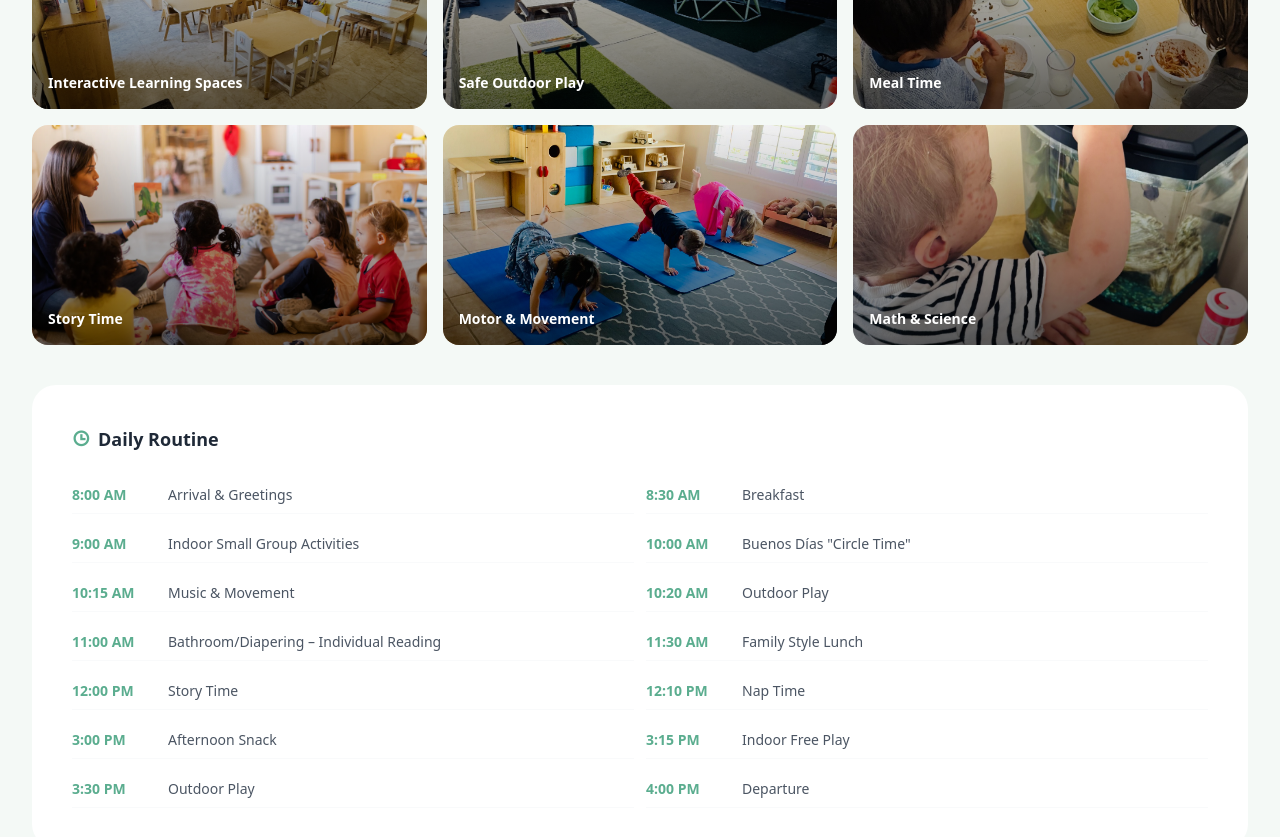
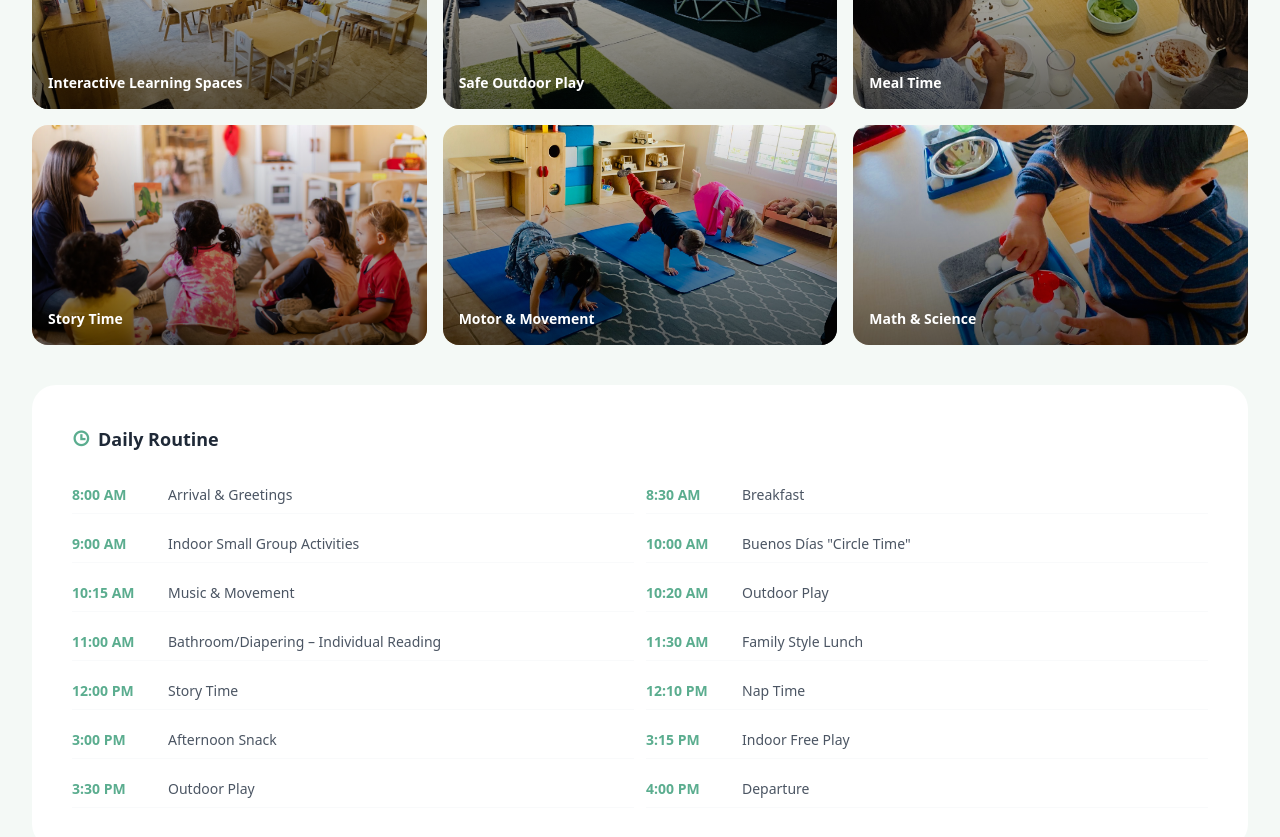
Before and after one commit to jtech4/Little-Aprendiz, a React (Vite) app: page / in a window 1280 px wide. Shown: the part 2440-3277 px from the top of the page. Built offline with nearby package versions, Linux system fonts and the light colour scheme.

Commit message:
Update page.tsx

```diff
--- a/src/pages/home/page.tsx
+++ b/src/pages/home/page.tsx
@@ -316,7 +316,7 @@ export default function HomePage() {
               { img: '/assets/meal-time.jpg', label: 'Meal Time' },
               { img: '/assets/story-time.webp', label: 'Story Time' },
               { img: '/assets/motor-movement.jpg', label: 'Motor & Movement' },
-              { img: '/assets/math-science.jpg', label: 'Math & Science' },
+              { img: '/assets/math-science2.jpg', label: 'Math & Science' },
             ].map((item) => (
               <div key={item.label} className="relative rounded-2xl overflow-hidden group cursor-pointer" style={{ height: '220px' }}>
                 <img src={item.img} alt={item.label} className="w-full h-full object-cover object-center transition-transform duration-500 group-hover:scale-105" />
```
